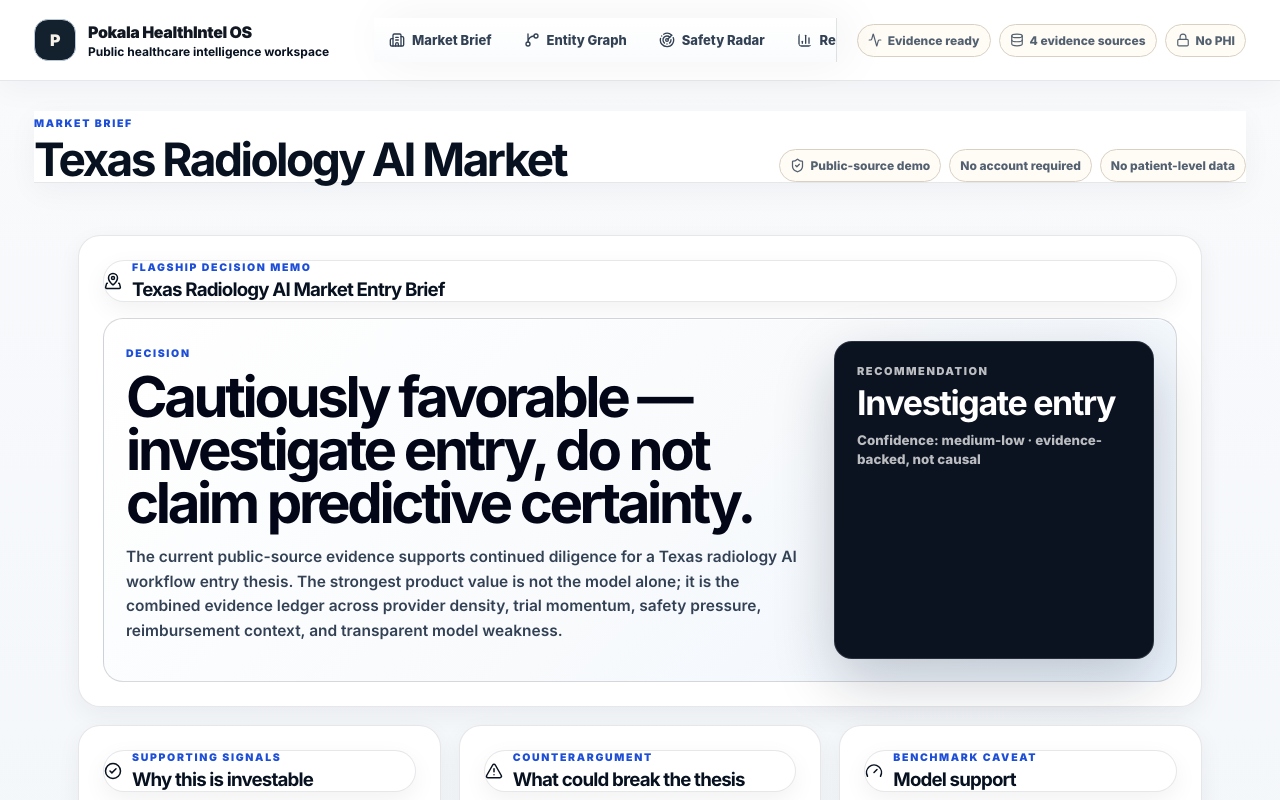
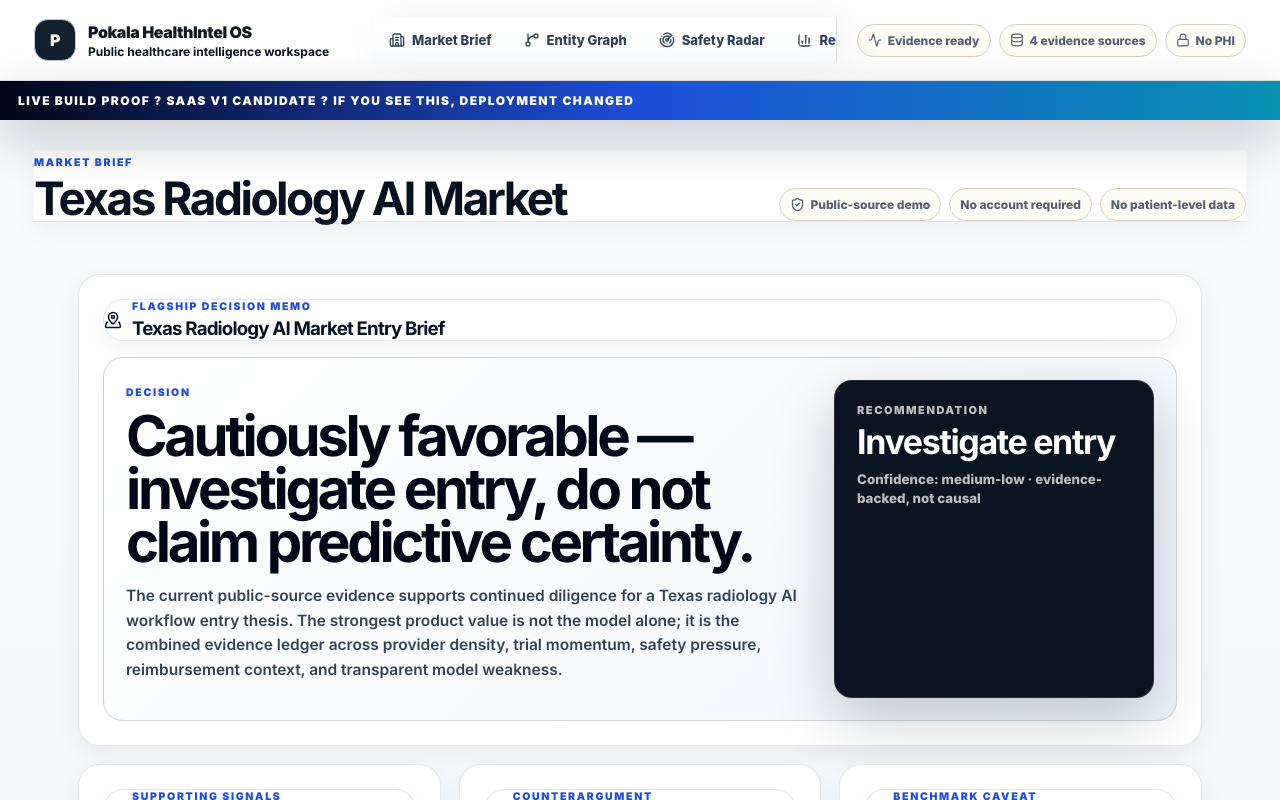
Before and after one commit to KrishnaSaiPokala/pokala-healthintel-os, a React (Vite) app in the folder apps/web/: page / in a window 1280 px wide. Shown: the top 800 px of the page. Built offline with nearby package versions, Linux system fonts and the light colour scheme.

Commit message:
Fix web build and force visible SaaS deployment proof

```diff
--- a/apps/web/src/app/App.tsx
+++ b/apps/web/src/app/App.tsx
@@ -57,6 +57,7 @@ export function App() {
         </div>
       </header>
 
+      <div className="LIVE_BUILD_PROOF_V1">LIVE BUILD PROOF ? SaaS v1 candidate ? if you see this, deployment changed</div>
       <main className="productMain">
         <section className="workspaceHeader">
           <div>
--- a/apps/web/src/app/navigation.ts
+++ b/apps/web/src/app/navigation.ts
@@ -10,7 +10,8 @@ export interface NavItem {
 
 export const navItems: NavItem[] = [
 
-  { id: 'market', label: 'Market Brief', icon: Building2 },{ id: 'graph', label: 'Entity Graph', icon: GitBranch },
+  { id: 'market', label: 'Market Brief', icon: Building2 },
+  { id: 'graph', label: 'Entity Graph', icon: GitBranch },
   { id: 'safety', label: 'Safety Radar', icon: Radar },
   { id: 'reimbursement', label: 'Reimbursement', icon: BarChart3 },
   { id: 'model', label: 'Model Lab', icon: BrainCircuit },
--- a/apps/web/src/styles/global.css
+++ b/apps/web/src/styles/global.css
@@ -2029,3 +2029,19 @@ tbody tr:hover {
 }
 
 /* === TRUE ENTERPRISE SAAS V1 END === */
+
+/* === LIVE BUILD PROOF V1 === */
+.LIVE_BUILD_PROOF_V1 {
+  position: sticky;
+  top: 0;
+  z-index: 9999;
+  padding: 12px 18px;
+  background: linear-gradient(90deg, #020617, #1d4ed8, #0891b2);
+  color: #ffffff;
+  font-size: 12px;
+  font-weight: 950;
+  letter-spacing: .12em;
+  text-transform: uppercase;
+  box-shadow: 0 18px 50px rgba(15,23,42,.24);
+}
+/* === END LIVE BUILD PROOF V1 === */
--- a/apps/web/src/types/intelligence.ts
+++ b/apps/web/src/types/intelligence.ts
@@ -1,5 +1,6 @@
 export type IntelligenceView =
   | 'market'
+  | 'brief'
   | 'command'
   | 'investigations'
   | 'graph'
@@ -8,6 +9,7 @@ export type IntelligenceView =
   | 'model'
   | 'evidence'
   | 'data';
+
 
 
 
```
